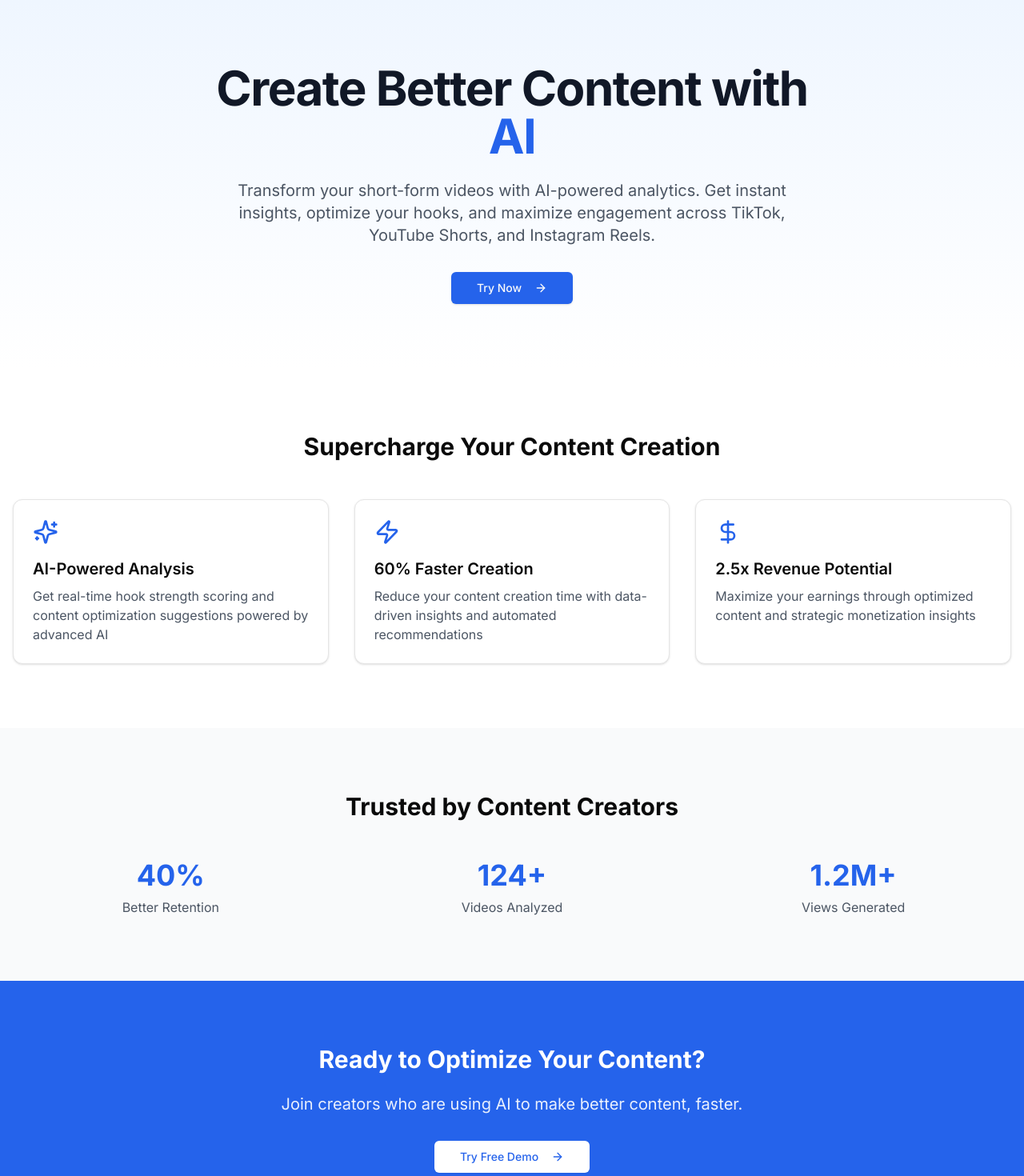
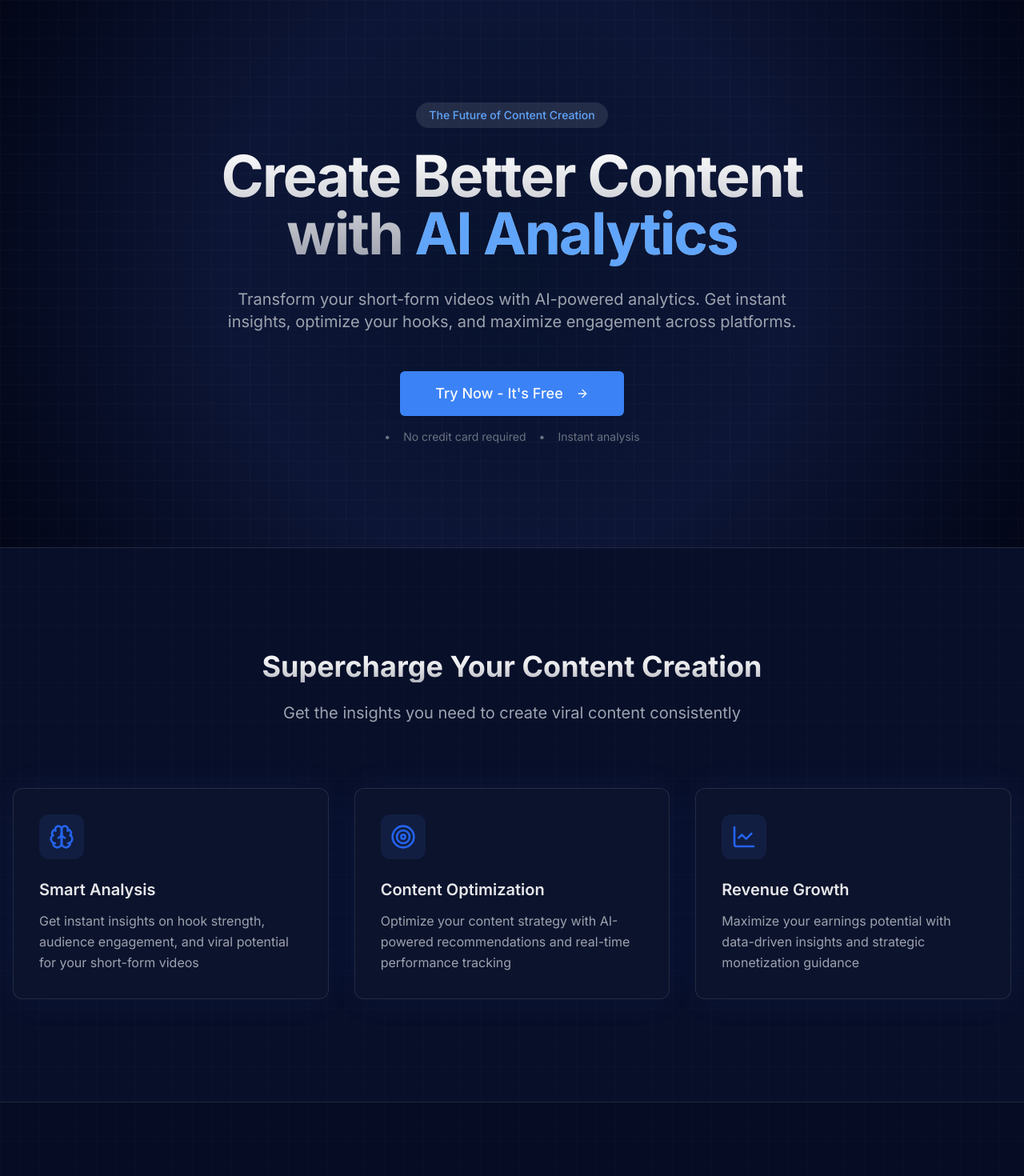
Before and after one commit to coderkai03/hacklytics, a Next.js app in the folder frontend/hacklytics/: page / in a window 1280 px wide. Shown: the top 1470 px of the page at 80% size. Built offline with nearby package versions, Linux system fonts and the light colour scheme.

Commit message:
dark blue aesthetic landing page

```diff
--- a/frontend/hacklytics/app/page.tsx
+++ b/frontend/hacklytics/app/page.tsx
@@ -1,69 +1,114 @@
 import Link from "next/link";
-import { ArrowRight, Sparkles, Zap, DollarSign } from "lucide-react";
+import { ArrowRight, Brain, Target, LineChart } from "lucide-react";
 import { Button } from "@/components/ui/button";
 import { Card } from "@/components/ui/card";
 
 export default function LandingPage() {
   const features = [
     {
-      icon: <Sparkles className="h-8 w-8 text-primary" />,
-      title: "AI-Powered Analysis",
+      icon: <Brain className="h-8 w-8 text-primary" />,
+      title: "Smart Analysis",
       description:
-        "Get real-time hook strength scoring and content optimization suggestions powered by advanced AI",
+        "Get instant insights on hook strength, audience engagement, and viral potential for your short-form videos",
     },
     {
-      icon: <Zap className="h-8 w-8 text-primary" />,
-      title: "60% Faster Creation",
+      icon: <Target className="h-8 w-8 text-primary" />,
+      title: "Content Optimization",
       description:
-        "Reduce your content creation time with data-driven insights and automated recommendations",
+        "Optimize your content strategy with AI-powered recommendations and real-time performance tracking",
     },
     {
-      icon: <DollarSign className="h-8 w-8 text-primary" />,
-      title: "2.5x Revenue Potential",
+      icon: <LineChart className="h-8 w-8 text-primary" />,
+      title: "Revenue Growth",
       description:
-        "Maximize your earnings through optimized content and strategic monetization insights",
+        "Maximize your earnings potential with data-driven insights and strategic monetization guidance",
+    },
+  ];
+
+  const stats = [
+    {
+      value: "60%",
+      label: "Time Saved",
+      subtext: "Create content faster with AI",
+    },
+    {
+      value: "40%",
+      label: "Better Retention",
+      subtext: "Keep viewers watching longer",
+    },
+    {
+      value: "2.5x",
+      label: "Revenue Potential",
+      subtext: "Increase your earning power",
     },
   ];
 
   return (
-    <div className="flex flex-col min-h-screen">
+    <div className="flex flex-col min-h-screen bg-[#020617] text-white">
       {/* Hero Section */}
-      <section className="flex-1 flex flex-col items-center justify-center py-20 px-4 bg-gradient-to-b from-blue-50 to-white">
-        <div className="max-w-3xl mx-auto text-center">
-          <h1 className="text-5xl font-bold tracking-tight text-gray-900 sm:text-6xl mb-6">
-            Create Better Content with <span className="text-primary">AI</span>
+      <section className="relative flex-1 flex flex-col items-center justify-center py-32 overflow-hidden">
+        <div className="absolute inset-0 bg-[radial-gradient(circle_at_center,_var(--tw-gradient-stops))] from-blue-500/10 via-blue-950/50 to-[#020617]" />
+        <div className="absolute inset-0 bg-[linear-gradient(to_right,#ffffff05_1px,transparent_1px),linear-gradient(to_bottom,#ffffff05_1px,transparent_1px)] bg-[size:24px_24px]" />
+        <div className="relative max-w-4xl mx-auto text-center px-4">
+          <div className="inline-block mb-6 px-4 py-1.5 bg-white/10 rounded-full text-sm font-medium text-blue-400">
+            The Future of Content Creation
+          </div>
+          <h1 className="text-7xl font-bold tracking-tight mb-8 bg-gradient-to-b from-white to-white/60 bg-clip-text text-transparent">
+            Create Better Content with{" "}
+            <span className="text-blue-400">AI Analytics</span>
           </h1>
-          <p className="text-xl text-gray-600 mb-8">
+          <p className="text-xl text-gray-400 mb-12 max-w-3xl mx-auto">
             Transform your short-form videos with AI-powered analytics. Get
             instant insights, optimize your hooks, and maximize engagement
-            across TikTok, YouTube Shorts, and Instagram Reels.
+            across platforms.
           </p>
-          <div className="flex gap-4 justify-center">
+          <div className="flex flex-col gap-4 items-center">
             <Link href="/dashboard">
-              <Button size="lg">
-                Try Now
-                <ArrowRight className="ml-2 h-5 w-5" />
+              <Button
+                size="lg"
+                className="bg-blue-500 hover:bg-blue-600 h-14 px-8 text-lg group transition-all duration-300 w-[280px]"
+              >
+                Try Now - It&apos;s Free
+                <ArrowRight className="ml-2 h-5 w-5 group-hover:translate-x-1 transition-transform" />
               </Button>
             </Link>
+            <div className="text-sm text-gray-500 flex items-center gap-4">
+              <span>•</span>
+              <span>No credit card required</span>
+              <span>•</span>
+              <span>Instant analysis</span>
+            </div>
           </div>
         </div>
       </section>
 
       {/* Features Section */}
-      <section className="py-20 px-4 bg-white">
-        <div className="max-w-7xl mx-auto">
-          <h2 className="text-3xl font-bold text-center mb-12">
-            Supercharge Your Content Creation
-          </h2>
+      <section className="py-32 px-4 bg-blue-950/30 relative border-t border-white/10">
+        <div className="absolute inset-0 bg-[linear-gradient(to_right,#ffffff03_1px,transparent_1px),linear-gradient(to_bottom,#ffffff03_1px,transparent_1px)] bg-[size:24px_24px]" />
+        <div className="relative max-w-7xl mx-auto">
+          <div className="text-center mb-20">
+            <h2 className="text-4xl font-bold mb-6 bg-gradient-to-b from-white via-white/90 to-white/70 bg-clip-text text-transparent">
+              Supercharge Your Content Creation
+            </h2>
+            <p className="text-xl text-gray-400 max-w-2xl mx-auto">
+              Get the insights you need to create viral content consistently
+            </p>
+          </div>
           <div className="grid md:grid-cols-3 gap-8">
             {features.map((feature, index) => (
               <Card
                 key={index}
-                className="p-6 hover:shadow-lg transition-shadow"
+                className="p-8 hover:shadow-2xl transition-all duration-300 border-white/10 bg-white/[0.02] backdrop-blur-sm hover:bg-white/[0.04] shadow-[0_0_45px_-5px_rgba(59,130,246,0.1)] hover:shadow-[0_0_45px_-5px_rgba(59,130,246,0.2)]"
               >
-                <div className="mb-4">{feature.icon}</div>
-                <h3 className="text-xl font-semibold mb-2">{feature.title}</h3>
-                <p className="text-gray-600">{feature.description}</p>
+                <div className="mb-6 p-3 bg-blue-500/10 rounded-xl w-fit">
+                  {feature.icon}
+                </div>
+                <h3 className="text-xl font-semibold mb-3 text-white/90">
+                  {feature.title}
+                </h3>
+                <p className="text-gray-400 leading-relaxed">
+                  {feature.description}
+                </p>
               </Card>
             ))}
           </div>
@@ -71,45 +116,50 @@ export default function LandingPage() {
       </section>
 
       {/* Stats Section */}
-      <section className="py-20 px-4 bg-gray-50">
-        <div className="max-w-7xl mx-auto text-center">
-          <h2 className="text-3xl font-bold mb-12">
+      <section className="py-32 px-4 bg-blue-950/20 relative border-t border-white/10">
+        <div className="absolute inset-0 bg-[linear-gradient(to_right,#ffffff03_1px,transparent_1px),linear-gradient(to_bottom,#ffffff03_1px,transparent_1px)] bg-[size:24px_24px]" />
+        <div className="relative max-w-7xl mx-auto text-center">
+          <h2 className="text-4xl font-bold mb-20 bg-gradient-to-b from-white via-white/90 to-white/70 bg-clip-text text-transparent">
             Trusted by Content Creators
           </h2>
-          <div className="grid md:grid-cols-3 gap-8">
-            <div>
-              <div className="text-4xl font-bold text-primary mb-2">40%</div>
-              <div className="text-gray-600">Better Retention</div>
-            </div>
-            <div>
-              <div className="text-4xl font-bold text-primary mb-2">124+</div>
-              <div className="text-gray-600">Videos Analyzed</div>
-            </div>
-            <div>
-              <div className="text-4xl font-bold text-primary mb-2">1.2M+</div>
-              <div className="text-gray-600">Views Generated</div>
-            </div>
+          <div className="grid md:grid-cols-3 gap-12">
+            {stats.map((stat, index) => (
+              <div
+                key={index}
+                className="p-8 bg-white/[0.02] rounded-2xl border border-white/10 backdrop-blur-sm hover:bg-white/[0.04] transition-all duration-300 shadow-[0_0_45px_-5px_rgba(59,130,246,0.1)] hover:shadow-[0_0_45px_-5px_rgba(59,130,246,0.2)]"
+              >
+                <div className="text-5xl font-bold text-blue-400 mb-4">
+                  {stat.value}
+                </div>
+                <div className="text-xl font-semibold text-white/90 mb-2">
+                  {stat.label}
+                </div>
+                <div className="text-gray-400">{stat.subtext}</div>
+              </div>
+            ))}
           </div>
         </div>
       </section>
 
       {/* CTA Section */}
-      <section className="py-20 px-4 bg-primary">
-        <div className="max-w-3xl mx-auto text-center">
-          <h2 className="text-3xl font-bold text-white mb-6">
-            Ready to Optimize Your Content?
+      <section className="py-32 px-4 relative overflow-hidden">
+        <div className="absolute inset-0 bg-[radial-gradient(circle_at_center,_var(--tw-gradient-stops))] from-blue-500/20 via-blue-950/50 to-[#020617]" />
+        <div className="absolute inset-0 bg-[linear-gradient(to_right,#ffffff05_1px,transparent_1px),linear-gradient(to_bottom,#ffffff05_1px,transparent_1px)] bg-[size:24px_24px]" />
+        <div className="relative max-w-3xl mx-auto text-center">
+          <h2 className="text-5xl font-bold mb-8 bg-gradient-to-r from-white to-white/80 bg-clip-text text-transparent">
+            Ready to Create Better Content?
           </h2>
-          <p className="text-xl text-white/90 mb-8">
-            Join creators who are using AI to make better content, faster.
+          <p className="text-xl text-gray-400 mb-12">
+            Join creators making better content, faster with AI-powered
+            analytics.
           </p>
           <Link href="/dashboard">
             <Button
               size="lg"
-              variant="secondary"
-              className="bg-white text-primary hover:bg-gray-100"
+              className="bg-blue-500 hover:bg-blue-600 h-14 px-8 text-lg group transition-all duration-300"
             >
-              Try Free Demo
-              <ArrowRight className="ml-2 h-5 w-5" />
+              Start Free Analysis
+              <ArrowRight className="ml-2 h-5 w-5 group-hover:translate-x-1 transition-transform" />
             </Button>
           </Link>
         </div>
```
